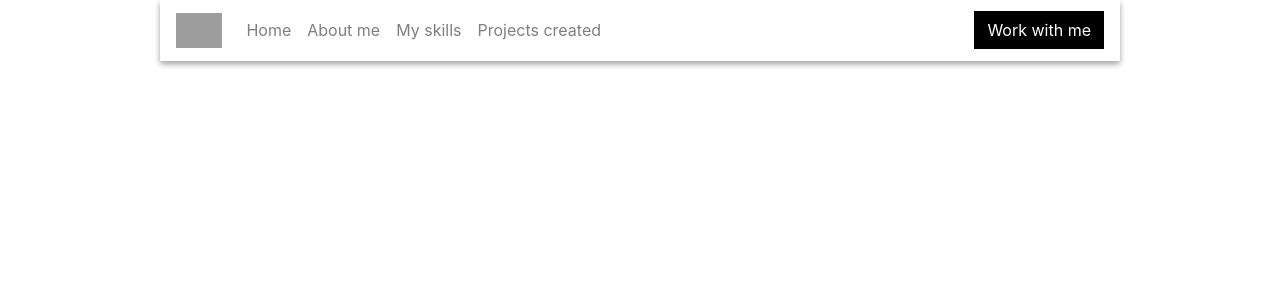
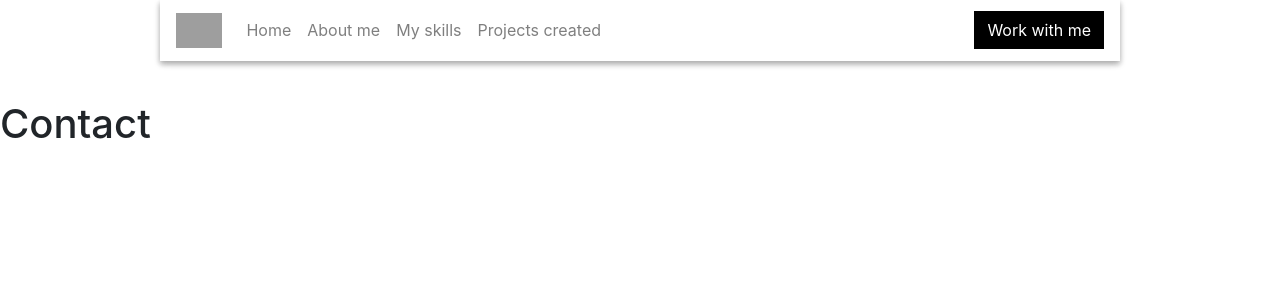
Before and after one commit to AlejandroMilan/MilanPortfolio, a Nuxt app: page /contact in a window 1280 px wide. Shown: the top 300 px of the page. Built offline with nearby package versions, Linux system fonts and the light colour scheme; grey boxes are pictures that could not be loaded.

Commit message:
Contact page created

```diff
--- /dev/null
+++ b/pages/contact.vue
@@ -0,0 +1,8 @@
+<template>
+  <h1>Contact</h1>
+</template>
+
+<script lang="ts">
+import Vue from 'vue'
+export default Vue.extend({})
+</script>
```
